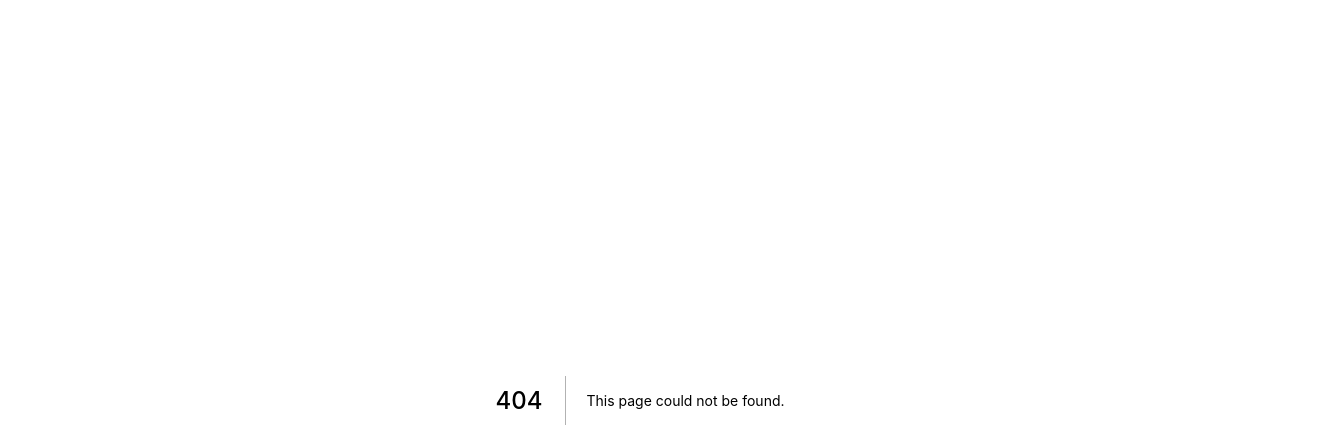
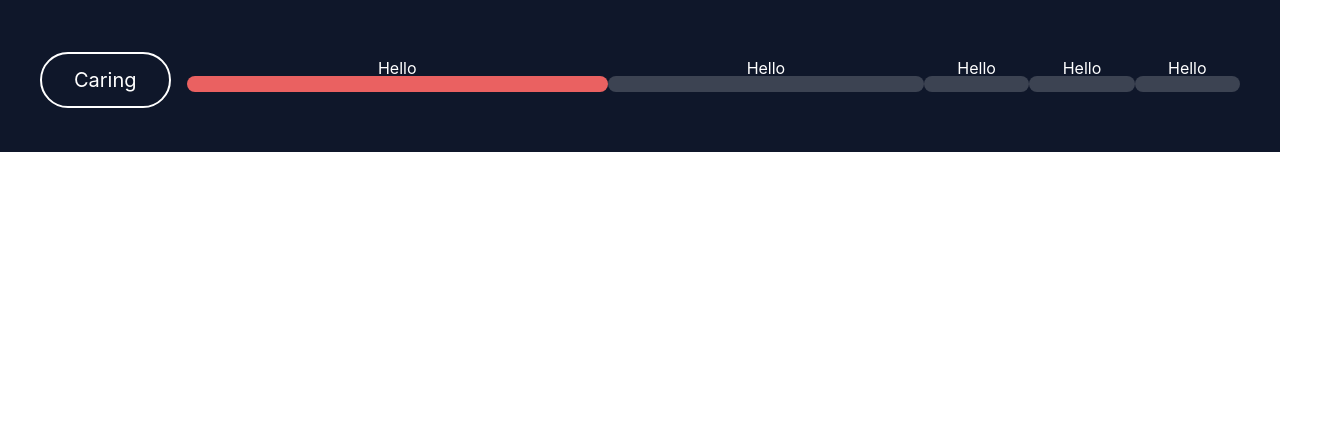
Before and after one commit to Computational-Creativity-Lab/Crowdsourcing-Font-Preferences, a Next.js app: page /datavis in a window 1280 px wide. Before the commit this address had no page. Shown: the top 448 px of the page, 1320 px wide, since content can reach past the window. Built offline with nearby package versions, Linux system fonts and the light colour scheme; a web font is replaced by a local one.

Commit message:
start datavis component

```diff
--- a/src/components/BackgroundGradient.js
+++ b/src/components/BackgroundGradient.js
@@ -27,7 +27,7 @@ export default function BackgroundGradient({ keyword }) {
 
   return (
     <div
-      className={"absolute w-screen h-screen z-[-1]"}
+      className={"top-0 absolute w-screen h-screen z-[-1]"}
       style={{backgroundColor: colorPairs[keyword]}}
     >
     </div>
--- a/src/components/FontCard.js
+++ b/src/components/FontCard.js
@@ -25,7 +25,7 @@ export default function FontCard(props) {
       >
         <p className="absolute block top-5 text-slate-50">{props.fontStyle}</p>
         <h3
-          className="text-white block text-center px-5"
+          className="text-xl md:text-4xl text-white block text-center px-5 "
           style={{ fontFamily: `${props.fontStyle}` }}
         >
           {props.pengram}
--- a/src/components/FontsPromptLeftCol.js
+++ b/src/components/FontsPromptLeftCol.js
@@ -2,13 +2,13 @@ export default function FontsPromptLeftCol(props) {
   return (
     <div className="grid grid-template-rows-2 px-4 py-4">
       <div>
-        <h2 className="pb-5"> Choose a font that feels</h2>
-        <h1 className="inline-block border-solid border-2 border-black rounded-full px-8 py-3">
+        <h2 className="text-2xl lg:text-4xl pb-5"> Choose a font that feels</h2>
+        <h1 className="text-5xl lg:text-8xl inline-block border-solid border-2 border-black rounded-full px-8 py-3">
           {props.keyword}
         </h1>
       </div>
-      <h3 className="flex justify-self-start items-end h-full">
-        Q{props.qCount+1}/10
+      <h3 className="text-2xl lg:text-4xl flex justify-self-start items-end h-full">
+        Q{props.qCount+1}/20
       </h3>
     </div>
   );
--- /dev/null
+++ b/src/pages/datavis.js
@@ -0,0 +1,49 @@
+import React, { useState, useEffect } from "react";
+import Navbar from "../components/layout/Navbar";
+import { motion, AnimatePresence } from "framer-motion";
+import HeadComp from "../components/HeadComp";
+import GlobalContainer from "../components/layout/GlobalContainer";
+import FontsPromptRightCol from "../components/FontsPromptRightCol";
+import Container from "../components/layout/Container";
+import FontsPromptLeftCol from "../components/FontsPromptLeftCol";
+import BackgroundGradient from "../components/BackgroundGradient";
+
+
+
+
+
+
+export default function Datavis() {
+
+  return (
+    <motion.main class='bg-slate-900 w-screen h-height p-10'>
+
+      <div class='flex gap-4'>
+          <h1 class='text-white text-xl h-fit border-solid border-2 border-white rounded-full px-8 py-3 mt-3'> Caring</h1>
+          <div class='flex flex-row inline-block py-5 w-full'>
+            <div class='flex flex-col w-[40%] '>
+              <p class='flex text-white justify-center'>Hello</p>
+              <div class='inline-block bg-[#EA6161] p-2 rounded-full border-solid hover:border-2 border-white'></div>
+            </div>
+            <div class='flex flex-col w-[30%]'>
+              <p class='flex text-white justify-center'>Hello</p>
+              <div class='inline-block bg-[#ffffff30] p-2 rounded-full'></div>
+            </div>
+            <div class='flex flex-col w-[10%]'>
+              <p class='flex text-white justify-center'>Hello</p>
+              <div class='inline-block bg-[#ffffff30] p-2 rounded-full'></div>
+            </div>
+            <div class='flex flex-col w-[10%]'>
+              <p class='flex text-white justify-center'>Hello</p>
+              <div class='inline-block bg-[#ffffff30] p-2 rounded-full'></div>
+            </div>
+            <div class='flex flex-col w-[10%]'>
+              <p class='flex text-white justify-center'>Hello</p>
+              <div class='inline-block bg-[#ffffff30] p-2 rounded-full'></div>
+            </div>
+        </div>
+      </div>
+    <BackgroundGradient></BackgroundGradient>
+    </motion.main>
+  );
+}
--- a/src/pages/survey.js
+++ b/src/pages/survey.js
@@ -6,6 +6,7 @@ import GlobalContainer from "../components/layout/GlobalContainer";
 import FontsPromptRightCol from "../components/FontsPromptRightCol";
 import Container from "../components/layout/Container";
 import FontsPromptLeftCol from "../components/FontsPromptLeftCol";
+import Router from "next/router";
 import BackgroundGradient from "../components/BackgroundGradient";
 
 
@@ -45,8 +46,10 @@ export default function Home() {
     restoreFonts = true;
   }
 
-  // backend
-  // creating IP state
+  if(qCount + 1 > 20){
+    Router.push("/");
+  }
+  // backend, creating IP state
   const [locationData, setLocationData] = useState({});
 
   // load ip address using Axios
--- a/styles/_typography.css
+++ b/styles/_typography.css
@@ -4,7 +4,7 @@
   font-family: "SF Pro";
   src: local("sf-pro"), url("./sf-pro.ttf") format("ttf");
 }
-
+/*
 h1,
 .h1 {
   font-weight: 400;
@@ -72,7 +72,7 @@ p,
   .h5 {
     font-size: 15px;
   }
-}
+} */
 
 /*  'Abril Fatface'
  'Alegreya'
```
